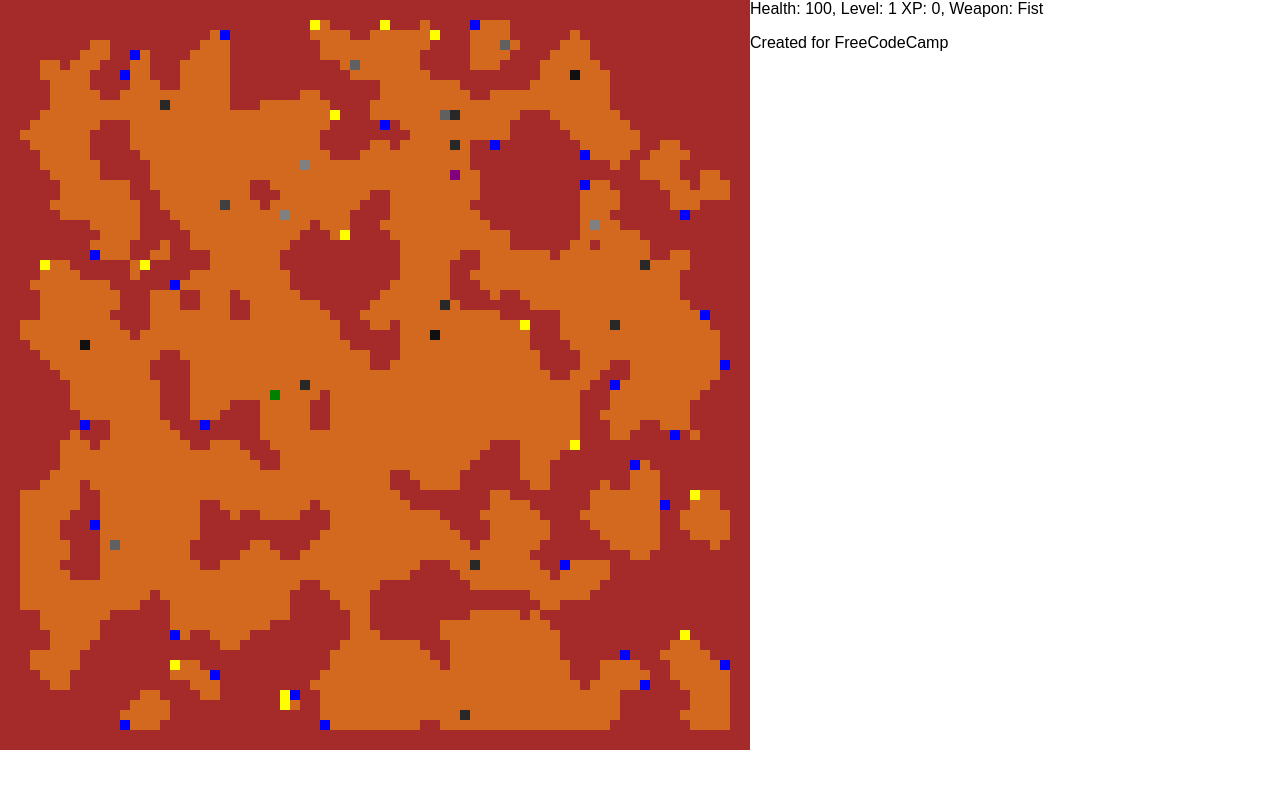
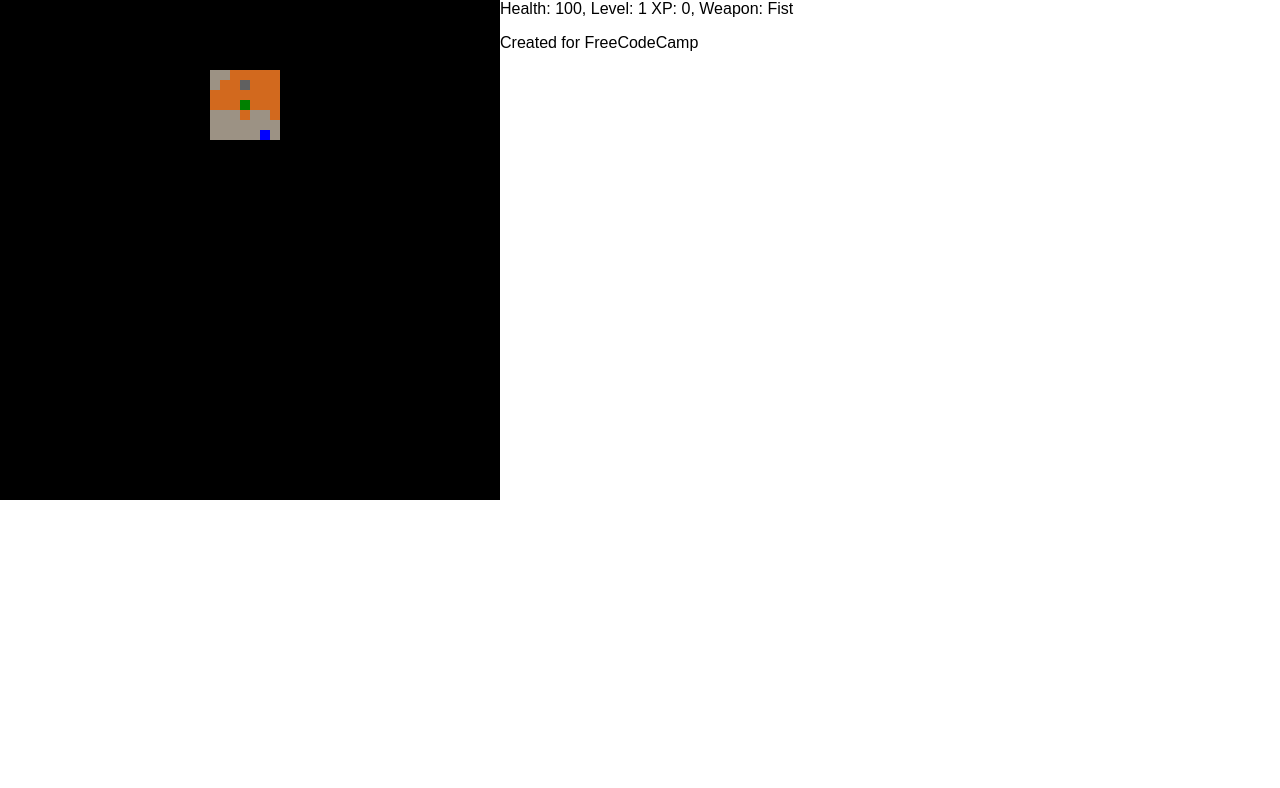
Before and after one commit to dkohlruss/roguelike, a React (Create React App) app: page / in a window 1280 px wide. Shown: the top 788 px of the page. Built offline with nearby package versions, Linux system fonts and the light colour scheme.

Commit message:
added blackout away from hero

```diff
--- a/src/App.js
+++ b/src/App.js
@@ -6,7 +6,7 @@ class App extends Component {
   constructor(props) {
     super(props);
 
-    this.map = this.createMap(75,75); // Creates game board with x,y width/height
+    this.map = this.createMap(50,50); // Creates game board with x,y width/height
     this.visualMap = this.makeBoard(this.map);
 
     let hero = {
@@ -43,27 +43,30 @@ class App extends Component {
       this.placeTreasure(this.meds[i]);
     }
 
+    this.blackOut(this.state.hero.location);
+
     window.addEventListener("keydown", (event) => {
-        let currentXY = this.state.hero.location;
-        let nextXY = 0;
+        let currentXY = this.getRowCol(this.state.hero.location);
+        let currentID = this.state.hero.location;
+        let nextID = 0;
 
         switch (event.key) {
           case "ArrowUp":
             // Calculate cell intended to move to
-            nextXY = this.getNextCell(event.key);
-            this.checkCollision(currentXY, nextXY);
+            nextID = this.getID(currentXY.row - 1, currentXY.col);
+            this.checkCollision(currentID, nextID);
             break;
           case "ArrowDown":
-            nextXY = this.getNextCell(event.key);
-            this.checkCollision(currentXY, nextXY);
+            nextID = this.getID(currentXY.row + 1, currentXY.col);
+            this.checkCollision(currentID, nextID);
             break;
           case "ArrowLeft":
-            nextXY = this.getNextCell(event.key);
-            this.checkCollision(currentXY, nextXY);
+            nextID = this.getID(currentXY.row, currentXY.col - 1);
+            this.checkCollision(currentID, nextID);
             break;
           case "ArrowRight":
-            nextXY = this.getNextCell(event.key);
-            this.checkCollision(currentXY, nextXY);
+            nextID = this.getID(currentXY.row, currentXY.col + 1);
+            this.checkCollision(currentID, nextID);
             break;
           default:
             break;
@@ -91,7 +94,7 @@ class App extends Component {
 
             if (obj[0].hp <= 0) {
               hero.xp += obj[0].xp;
-              visualMap[nextXY] = <Cell type='land' key={nextXY} passable={true} />;
+              visualMap[nextXY] = <Cell type='land' key={nextXY} passable={true} black={false} />;
 
               this.checkXP(obj[0]);
             }
@@ -104,13 +107,13 @@ class App extends Component {
           }
           case 'treasure': {
             this.treasureReward(1);
-            visualMap[nextXY] = <Cell type='land' key={nextXY} passable={true} />;
+            visualMap[nextXY] = <Cell type='land' key={nextXY} passable={true} black={false} />;
 
             break;
           }
           case 'meds': {
             this.treasureReward(0);
-            visualMap[nextXY] = <Cell type='land' key={nextXY} passable={true} />;
+            visualMap[nextXY] = <Cell type='land' key={nextXY} passable={true} black={false} />;
 
             break;
           }
@@ -361,7 +364,7 @@ class App extends Component {
     let map = this.state.visualMap;
     let rand = Math.random();
     if (rand > 0.75 && this.map[treasure.location][2]) {
-      map[treasure.location] = <Cell type={treasure.type} key={treasure.location} passable={treasure.passable}/>;
+      map[treasure.location] = <Cell type={treasure.type} key={treasure.location} passable={treasure.passable} black={false} />;
     }
   }
 
@@ -411,9 +414,9 @@ class App extends Component {
 
     for (let i = 0; i < map.length; i++) {
       if (map[i][2]) {
-        visualMap.push(<Cell type='land' key={visualMap.length} passable={true} />);
+        visualMap.push(<Cell type='land' key={visualMap.length} passable={true} black={false} />);
       } else {
-        visualMap.push(<Cell type='rock' key={visualMap.length} passable={false} />);
+        visualMap.push(<Cell type='rock' key={visualMap.length} passable={false} black={false} />);
       }
     }
     return visualMap;
@@ -432,7 +435,7 @@ class App extends Component {
       let row = Math.floor(i / total);
       let column = i - row * total;
 
-      if (row > 1 && column > 1 && row < total - 2 && column < total - 2) {
+      if (row > 2 && column > 2 && row < total - 3 && column < total - 3) {
         neighbours = this.getNeighbours(row, column);
       }
 
@@ -537,10 +540,37 @@ class App extends Component {
   renderMap(currentXY, nextXY) {
     let newMap = this.state.visualMap;
 
-    newMap[currentXY] = <Cell type='land' key={currentXY} passable={true} />;
-    newMap[nextXY] = <Cell type='hero' key={nextXY} passable={false} />;
+    newMap[currentXY] = <Cell type='land' key={currentXY} passable={true} black={false} />;
+    newMap[nextXY] = <Cell type='hero' key={nextXY} passable={false} black={false} />;
+
+    this.blackOut(nextXY);
 
     this.setState({visualMap: newMap});
+  }
+
+  blackOut(location) {
+    let visualMap = this.state.visualMap;
+    let total = Math.floor(Math.sqrt(visualMap.length));
+
+    let visible = [];
+
+    for (let i = 3; i > -4; i--) {
+      let newLocation = location + i;
+      for (var j = 3; j > -1; j--) {
+        let aboveLocation = newLocation - j * total;
+        let belowLocation = newLocation + j * total;
+        visible.push(aboveLocation, belowLocation);
+      }
+    }
+
+    for (let i = 0; i < visualMap.length; i++) {
+      if (visible.indexOf(i) !== -1) {
+        console.log(i);
+        visualMap[i] = <Cell type={this.state.visualMap[i].props.type} key={i} passable={this.state.visualMap[i].props.passable} black={false} />;
+      } else {
+        visualMap[i] = <Cell type={this.state.visualMap[i].props.type} key={i} passable={this.state.visualMap[i].props.passable} black={true} />;
+      }
+    }
   }
 
   render() {
--- a/src/Cell.js
+++ b/src/Cell.js
@@ -1,9 +1,16 @@
 import React from 'react';
 
 const Cell = (props) => {
-  return (
-    <div className={props.type} />
-  );
+  if (props.black) {
+    return (
+      <div className='black' />
+    );
+  } else {
+    return (
+      <div className={props.type} />
+    );
+  }
+
 }
 
 export default Cell;
--- a/src/index.css
+++ b/src/index.css
@@ -5,8 +5,8 @@ body {
 }
 
 .board {
-  height: 750px;
-  width: 750px;
+  height: 500px;
+  width: 500px;
   float: left;
 }
 
@@ -20,7 +20,7 @@ body {
 .rock {
   height: 10px;
   width: 10px;
-  background: #A52A2A;
+  background: #9C9284;
   float: left;
 }
 
@@ -84,5 +84,12 @@ body {
   height: 10px;
   width: 10px;
   background: blue;
-  float: left
+  float: left;
 }
+
+.black {
+  height: 10px;
+  width: 10px;
+  background: black;
+  float: left;
+}
```
